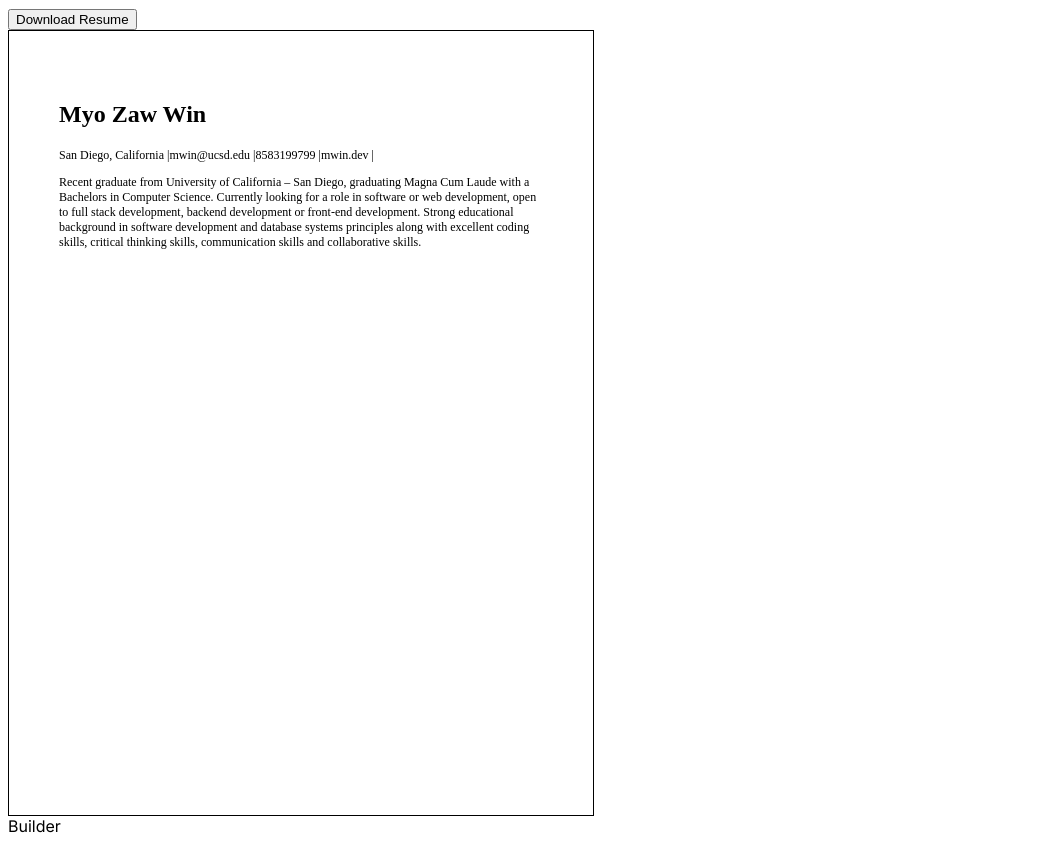
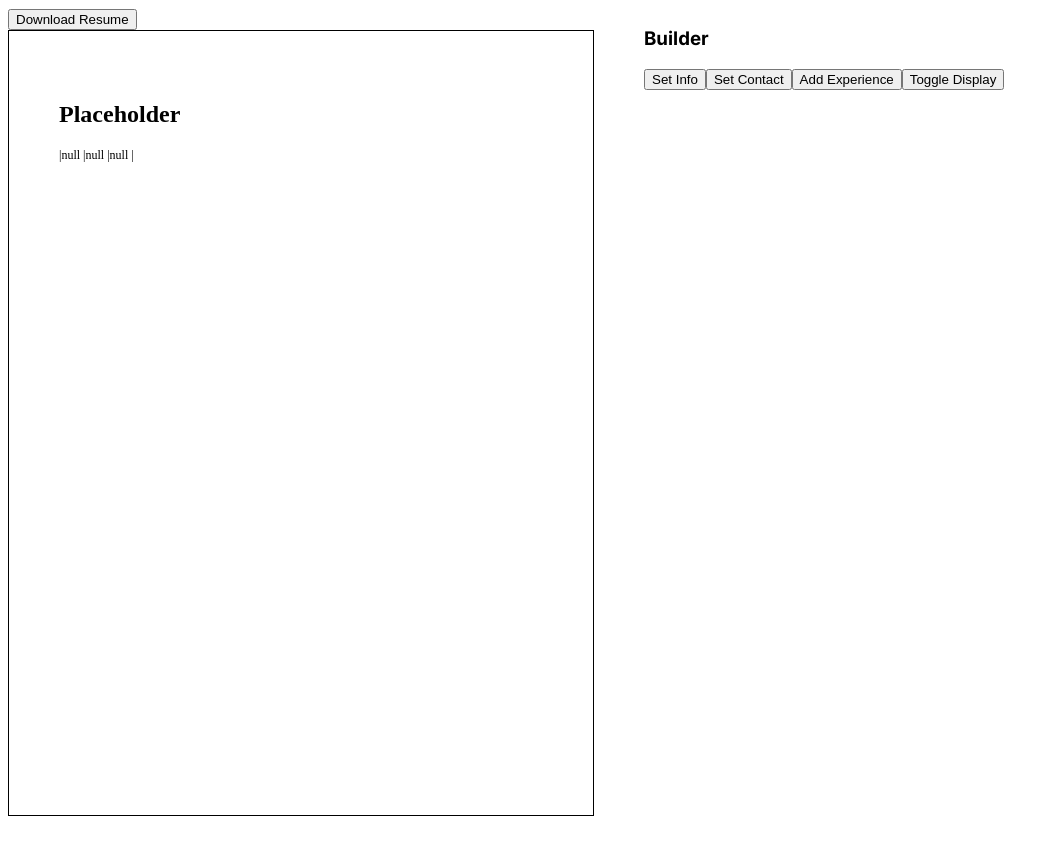
Before and after one commit to mwin02/resume-builder, a Next.js app: page / in a window 1280 px wide. Shown: the whole page, without its empty margins (0-1059 px from the left). Built offline with nearby package versions, Linux system fonts and the light colour scheme.

Commit message:
created provider for resume info and dispatch to change resume

```diff
--- a/app/components/builder/ResumeBuilder.tsx
+++ b/app/components/builder/ResumeBuilder.tsx
@@ -1,3 +1,63 @@
+import { useResumeDispatchContext } from "@/app/lib/context";
+
+import {
+  ContactDetails,
+  ExperienceSection,
+  PersonalDetails,
+  EducationSection,
+  Section,
+  CustomSection,
+  EmptyPersonalDetails,
+  EmptyContactDetails,
+  Resume,
+} from "@/app/lib/types/resume";
+import { ResumeActionKind } from "@/app/lib/types/util";
+
+const sampleInfo: PersonalDetails = {
+  name: "Myo Zaw Win",
+  location: "San Diego, California",
+  bio: "Recent graduate from University of California – San Diego, graduating Magna Cum Laude with a Bachelors in Computer Science. Currently looking for a role in software or web development, open to full stack development, backend development or front-end development. Strong educational background in software development and database systems principles along with excellent coding skills, critical thinking skills, communication skills and collaborative skills.",
+};
+const sampleContact: ContactDetails = {
+  email: "mwin@ucsd.edu",
+  phone: "8583199799",
+  website: "mwin.dev",
+};
+const sampleExperience: ExperienceSection = {
+  jobTitle: "Full Stack Engineer",
+  company: "UCSD",
+  jobDuty: ["full stack", "software development", "create new products"],
+  startDate: new Date(),
+  endDate: new Date(),
+  location: "",
+  id: 0,
+  display: true,
+};
+
 export default function ResumeBuilder() {
-  return <>Builder</>;
+  const { dispatch } = useResumeDispatchContext();
+  const setInfo = (info: PersonalDetails) => {
+    dispatch({ type: ResumeActionKind.SetInfo, payload: info });
+  };
+  const setContact = (info: ContactDetails) => {
+    dispatch({ type: ResumeActionKind.SetContact, payload: info });
+  };
+  const addExperience = (info: ExperienceSection) => {
+    dispatch({ type: ResumeActionKind.AddExperience, payload: info });
+  };
+  const toggleSection = (id: number) => {
+    dispatch({ type: ResumeActionKind.Toggle, payload: id });
+  };
+
+  return (
+    <div>
+      <h3>Builder</h3>
+      <button onClick={() => setInfo(sampleInfo)}>Set Info</button>
+      <button onClick={() => setContact(sampleContact)}>Set Contact</button>
+      <button onClick={() => addExperience(sampleExperience)}>
+        Add Experience
+      </button>
+      <button onClick={() => toggleSection(0)}>Toggle Display</button>
+    </div>
+  );
 }
--- a/app/components/viewer/ResumeDisplay.tsx
+++ b/app/components/viewer/ResumeDisplay.tsx
@@ -1,10 +1,11 @@
 import { downloadPDF } from "@/app/lib/util/pdf";
 import { convertResumeToJSX } from "@/app/lib/util/resume";
-import { Resume } from "@/app/lib/types/resume";
 import { HTMLToPDFObject } from "@/app/lib/types/util";
 import ReactDOMServer from "react-dom/server";
+import { useResumeContext } from "@/app/lib/context";
 
-export default function ResumeDisplay({ resume }: { resume: Resume }) {
+export default function ResumeDisplay() {
+  const { resume } = useResumeContext();
   const resumeHTML = convertResumeToJSX(resume);
   const resumeString = ReactDOMServer.renderToStaticMarkup(resumeHTML);
 
@@ -22,8 +23,6 @@ export default function ResumeDisplay({ resume }: { resume: Resume }) {
     },
   };
 
-  console.log(resumeString);
-
   return (
     <div>
       <button
--- a/app/globals.css
+++ b/app/globals.css
@@ -32,6 +32,11 @@ body {
   }
 } */
 
+main {
+  display: flex;
+  gap: 50px;
+}
+
 .resume {
   font-family: initial;
   font-size: 12px;
--- a/app/layout.tsx
+++ b/app/layout.tsx
@@ -1,7 +1,7 @@
 import type { Metadata } from "next";
 import { Inter } from "next/font/google";
 import "./globals.css";
-
+import { Providers } from "@/app/lib/provider";
 const inter = Inter({ subsets: ["latin"] });
 
 export const metadata: Metadata = {
@@ -16,7 +16,9 @@ export default function RootLayout({
 }>) {
   return (
     <html lang="en">
-      <body className={inter.className}>{children}</body>
+      <body className={inter.className}>
+        <Providers>{children}</Providers>
+      </body>
     </html>
   );
 }
--- a/app/lib/context.ts
+++ b/app/lib/context.ts
@@ -1,15 +1,29 @@
 import { createContext } from "react";
 import { useContext } from "react";
-import { ResumeContextValue } from "./types/util";
+import { ResumeContextValue, ResumeDispatchContextValue } from "./types/util";
 
 export const ResumeContext = createContext<ResumeContextValue | undefined>(
   undefined
 );
 
+export const ResumeDispatchContext = createContext<
+  ResumeDispatchContextValue | undefined
+>(undefined);
+
 export const useResumeContext = () => {
   const resumeContext = useContext(ResumeContext);
   if (resumeContext === undefined) {
-    throw new Error("useResumeContext must be inside a SelectedMoviesProvider");
+    throw new Error("useResumeContext must be inside a ResumeContextProvider");
   }
-  return ResumeContext;
+  return resumeContext;
 };
+
+export const useResumeDispatchContext = () => {
+  const resumeDispatchContext = useContext(ResumeDispatchContext);
+  if (resumeDispatchContext === undefined) {
+    throw new Error(
+      "useResumeDispatchContext must be inside a ResumeDispatchContextProvider"
+    );
+  }
+  return resumeDispatchContext;
+};
--- a/app/lib/provider.tsx
+++ b/app/lib/provider.tsx
@@ -3,6 +3,8 @@
 import { useReducer } from "react";
 import { Resume } from "./types/resume";
 import { reducer } from "./reducer";
+
+import { ResumeContext, ResumeDispatchContext } from "./context";
 
 const emptyResume: Resume = {
   personalInfo: {
@@ -21,6 +23,13 @@ const emptyResume: Resume = {
   allSections: [],
 };
 
-export function Provider({ children }: any) {
+export function Providers({ children }: any) {
   const [resume, dispatch] = useReducer(reducer, emptyResume);
+  return (
+    <ResumeContext.Provider value={{ resume }}>
+      <ResumeDispatchContext.Provider value={{ dispatch }}>
+        {children}
+      </ResumeDispatchContext.Provider>
+    </ResumeContext.Provider>
+  );
 }
--- a/app/lib/reducer.ts
+++ b/app/lib/reducer.ts
@@ -1,72 +1,53 @@
-"use client";
-
-import { useReducer } from "react";
-import {
-  ContactDetails,
-  ExperienceSection,
-  PersonalDetails,
-  Resume,
-} from "@/app/lib/types/resume";
-import { ResumeAction } from "./types/util";
-
-import { Dispatch, SetStateAction } from "react";
+import { Resume } from "@/app/lib/types/resume";
+import { ResumeAction, ResumeActionKind } from "./types/util";
 
 const createObjectCopy = (obj: any) => {
   return { ...obj };
 };
 
-export const setResumePersonalInfo = (
-  newInfo: PersonalDetails,
-  setResume: Dispatch<SetStateAction<Resume>>
-) => {
-  setResume((resume) => {
-    resume.personalInfo = { ...resume.personalInfo, ...newInfo };
-    return createObjectCopy(resume);
-  });
-};
-
-export const setResumeContactDetails = (
-  newInfo: ContactDetails,
-  setResume: Dispatch<SetStateAction<Resume>>
-) => {
-  setResume((resume) => {
-    resume.contactDetails = { ...resume.contactDetails, ...newInfo };
-    return createObjectCopy(resume);
-  });
-};
-
-export const addResumeExperience = (
-  newInfo: ExperienceSection,
-  setResume: Dispatch<SetStateAction<Resume>>
-) => {
-  setResume((resume) => {
-    const newExperience = { ...newInfo };
-    resume.allSections.push(newExperience);
-    resume.experience.push(newExperience);
-    return createObjectCopy(resume);
-  });
-};
-
-export const toggleDisplay = (
-  sectionId: number,
-  setResume: Dispatch<SetStateAction<Resume>>
-) => {
-  setResume((resume) => {
-    console.log(`toggling section ${sectionId}`);
-    const section = resume.allSections.find(
-      (section) => section.id === sectionId
-    );
-    if (section) {
-      section.display = !section.display;
-      console.log("succeeded");
-    }
-    return createObjectCopy(resume);
-  });
-};
-
-export const reducer = (state: Resume, action: ResumeAction): Resume => {
+export const reducer = (resume: Resume, action: ResumeAction): Resume => {
   const { type, payload } = action;
   switch (type) {
+    case ResumeActionKind.SetInfo: {
+      const newPersonalInfp = { ...resume.personalInfo, ...payload };
+      return { ...resume, personalInfo: newPersonalInfp };
+    }
+    case ResumeActionKind.SetContact: {
+      const newContactDetails = { ...resume.contactDetails, ...payload };
+      return { ...resume, contactDetails: newContactDetails };
+    }
+    case ResumeActionKind.AddExperience: {
+      const newExperience = { ...payload };
+      const updatedAllSections = [...resume.allSections, newExperience];
+      const updatedExperience = [...resume.experience, newExperience];
+      return {
+        ...resume,
+        allSections: updatedAllSections,
+        experience: updatedExperience,
+      };
+    }
+    case ResumeActionKind.AddEducation: {
+      const newEducation = { ...payload };
+      const updatedAllSections = [...resume.allSections, newEducation];
+      const udatedEducation = [...resume.experience, newEducation];
+      return {
+        ...resume,
+        allSections: updatedAllSections,
+        education: udatedEducation,
+      };
+    }
+    case ResumeActionKind.Toggle: {
+      const updatedResume = { ...resume };
+      const section = updatedResume.allSections.find(
+        (section) => section.id === payload
+      );
+      if (section) {
+        section.display = !section.display;
+      }
+      console.log(updatedResume.experience[0].display);
+
+      return { ...updatedResume };
+    }
   }
-  return state;
+  return resume;
 };
--- a/app/lib/types/util.ts
+++ b/app/lib/types/util.ts
@@ -1,13 +1,20 @@
+import { Dispatch } from "react";
 import { Resume } from "./resume";
 
 export interface ResumeContextValue {
   resume: Resume;
 }
 
-export interface ResumeDispatchContextValue {}
+export interface ResumeDispatchContextValue {
+  dispatch: Dispatch<ResumeAction>;
+}
 
 export enum ResumeActionKind {
-  SetPersonalInfo = "SetPersonalInfo",
+  SetInfo = "SETINFO",
+  SetContact = "SETCONTACT",
+  AddExperience = "ADDEXPEREINCE",
+  AddEducation = "ADDEDUCATION",
+  Toggle = "TOGGLE",
 }
 
 export interface ResumeAction {
--- a/app/lib/util/resume.tsx
+++ b/app/lib/util/resume.tsx
@@ -9,11 +9,18 @@ import { Dispatch, SetStateAction } from "react";
 export const convertResumeToJSX = (resume: Resume) => {
   const { personalInfo, contactDetails, experience } = resume;
   const experiences = experience.map((exp) => {
-    return (
-      <div key={exp.id}>
-        <p>{exp.jobTitle}</p>
-      </div>
-    );
+    let content = <></>;
+    if (exp.display) {
+      content = (
+        <>
+          <p>
+            {exp.jobTitle} at {exp.company}
+          </p>
+          {exp.jobDuty}
+        </>
+      );
+    }
+    return <div key={exp.id}>{content}</div>;
   });
   return (
     <div className="resume">
--- a/app/page.tsx
+++ b/app/page.tsx
@@ -1,68 +1,12 @@
 "use client";
-import Image from "next/image";
-import {
-  ContactDetails,
-  ExperienceSection,
-  PersonalDetails,
-  EducationSection,
-  Section,
-  CustomSection,
-  EmptyPersonalDetails,
-  EmptyContactDetails,
-  Resume,
-} from "@/app/lib/types/resume";
 
-import { convertResumeToJSX } from "@/app/lib/util/resume";
-import { useState } from "react";
-
-import { downloadPDF } from "@/app/lib/util/pdf";
 import ResumeDisplay from "./components/viewer/ResumeDisplay";
 import ResumeBuilder from "./components/builder/ResumeBuilder";
 
-const sampleInfo: PersonalDetails = {
-  name: "Myo Zaw Win",
-  location: "San Diego, California",
-  bio: "Recent graduate from University of California – San Diego, graduating Magna Cum Laude with a Bachelors in Computer Science. Currently looking for a role in software or web development, open to full stack development, backend development or front-end development. Strong educational background in software development and database systems principles along with excellent coding skills, critical thinking skills, communication skills and collaborative skills.",
-};
-const sampleContact: ContactDetails = {
-  email: "mwin@ucsd.edu",
-  phone: "8583199799",
-  website: "mwin.dev",
-};
-const sampleExperience: ExperienceSection = {
-  jobTitle: "Full Stack Engineer",
-  company: "",
-  jobDuty: [],
-  startDate: new Date(),
-  endDate: new Date(),
-  location: "",
-  id: 0,
-  display: false,
-};
-
 export default function Home() {
-  // TODO:: Create a Custom Provider and move state information to the provider
-  // Provider will also give access to resume_util functions that modify the resume
-  const [personalInfo, setPersonalInfo] = useState<PersonalDetails>(sampleInfo);
-  const [contactDetails, setContactDetails] =
-    useState<ContactDetails>(sampleContact);
-  const [experience, setExperience] = useState<ExperienceSection[]>([]);
-  const [education, setEducation] = useState<EducationSection[]>([]);
-  const [customSections, setCustomSections] = useState<CustomSection[]>([]);
-  const [allSections, setAllSections] = useState<Section[]>([]);
-
-  const combinedResume: Resume = {
-    personalInfo,
-    contactDetails,
-    experience,
-    education,
-    customSections,
-    allSections,
-  };
-
   return (
     <main>
-      <ResumeDisplay resume={combinedResume} />
+      <ResumeDisplay />
       <ResumeBuilder />
     </main>
   );
```
